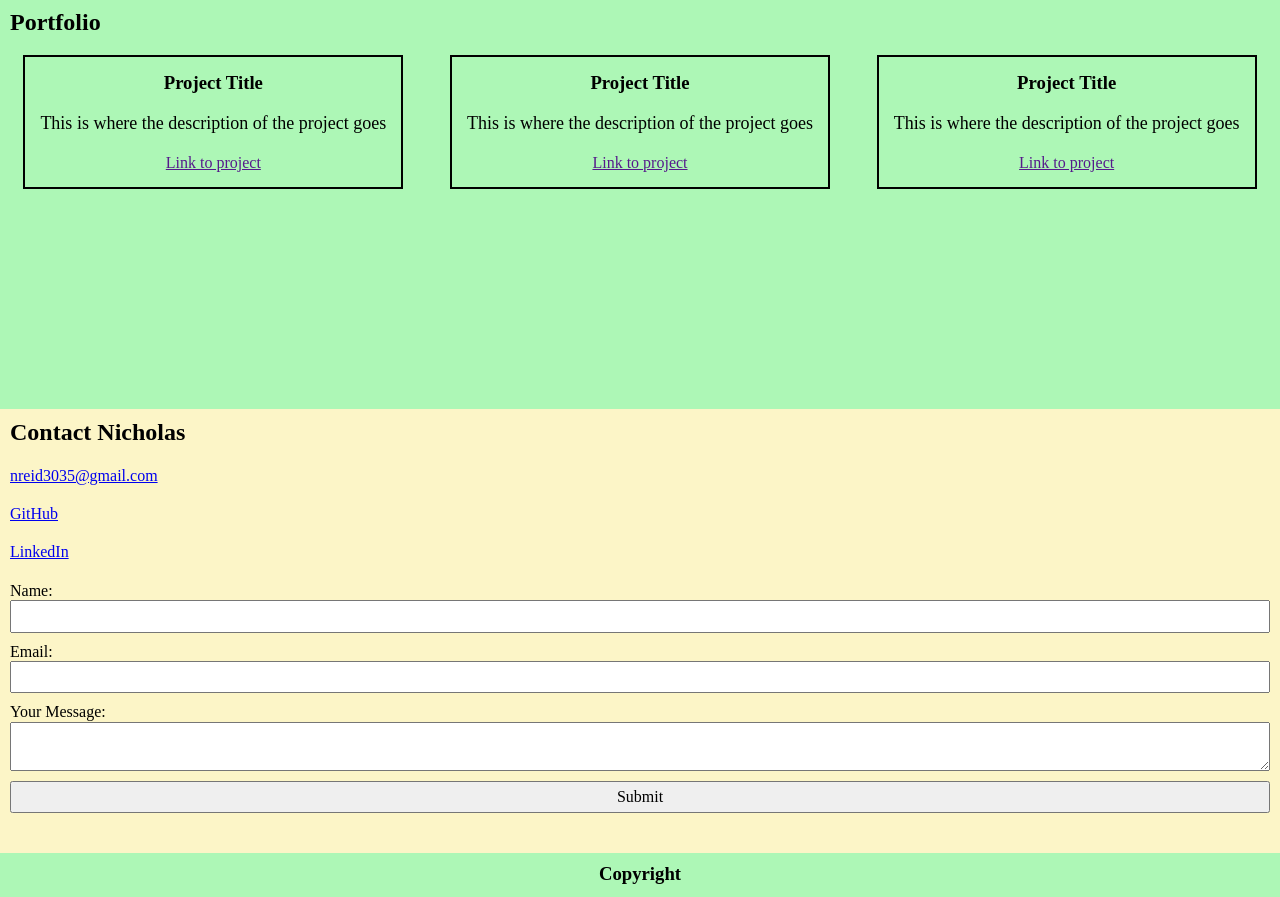
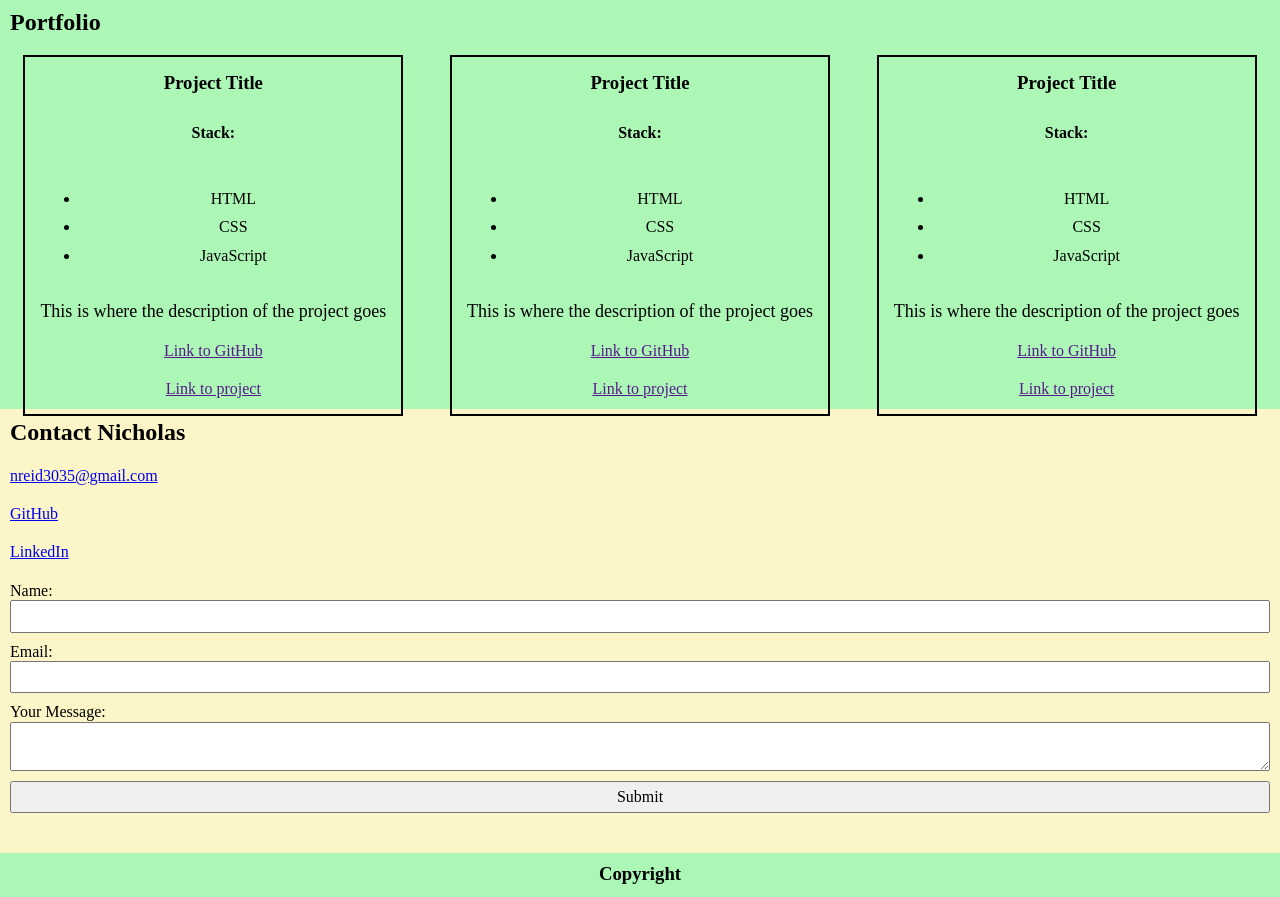
Before and after one commit to nreid3035/completePortfolio, a plain HTML site: page index.html in a window 1280 px wide. Shown: the part 1460-2357 px from the top of the page. Drawn offline with nearby package versions, Linux system fonts and the light colour scheme.

Commit message:
Update index.html

```diff
--- a/index.html
+++ b/index.html
@@ -81,19 +81,40 @@
         <div id="project-container">
           <div class="project">
             <h3>Project Title</h3>
+            <h4>Stack:</h4>
+              <ul>
+                  <li>HTML</li>
+                  <li>CSS</li>
+                  <li>JavaScript</li>
+              </ul>
             <p>This is where the description of the project goes</p>
+            <a href="">Link to GitHub</a>
             <a href="">Link to project</a>
           </div>
 
           <div class="project">
             <h3>Project Title</h3>
+            <h4>Stack:</h4>
+              <ul>
+                  <li>HTML</li>
+                  <li>CSS</li>
+                  <li>JavaScript</li>
+              </ul>
             <p>This is where the description of the project goes</p>
+            <a href="">Link to GitHub</a>
             <a href="">Link to project</a>
           </div>
 
           <div class="project">
             <h3>Project Title</h3>
+            <h4>Stack:</h4>
+              <ul>
+                  <li>HTML</li>
+                  <li>CSS</li>
+                  <li>JavaScript</li>
+              </ul>
             <p>This is where the description of the project goes</p>
+            <a href="">Link to GitHub</a>
             <a href="">Link to project</a>
           </div>
         </div>
```
